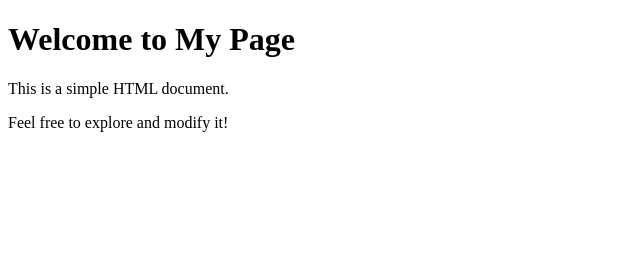
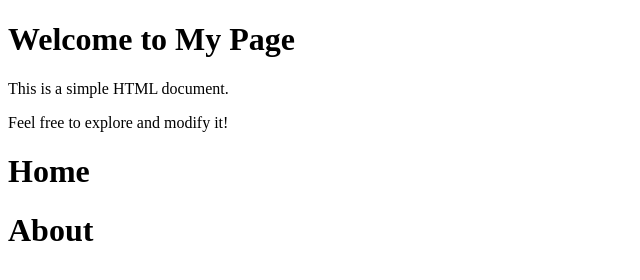
Before and after one commit to R-Praneshkumar/git_learn, a plain HTML site: page INDEX.HTML in a window 1280 px wide. Shown: the whole page, without its empty margins (0-640 px from the left). Drawn offline with Linux system fonts and the light colour scheme.

Commit message:
Changed index.html

```diff
--- a/INDEX.HTML
+++ b/INDEX.HTML
@@ -11,6 +11,8 @@
     <h1>Welcome to My Page</h1>
     <p>This is a simple HTML document.</p>
     <p>Feel free to explore and modify it!</p>
+    <h1>Home</h1>
+    <h1>About</h1>
 </body>
 
 </html>
```
